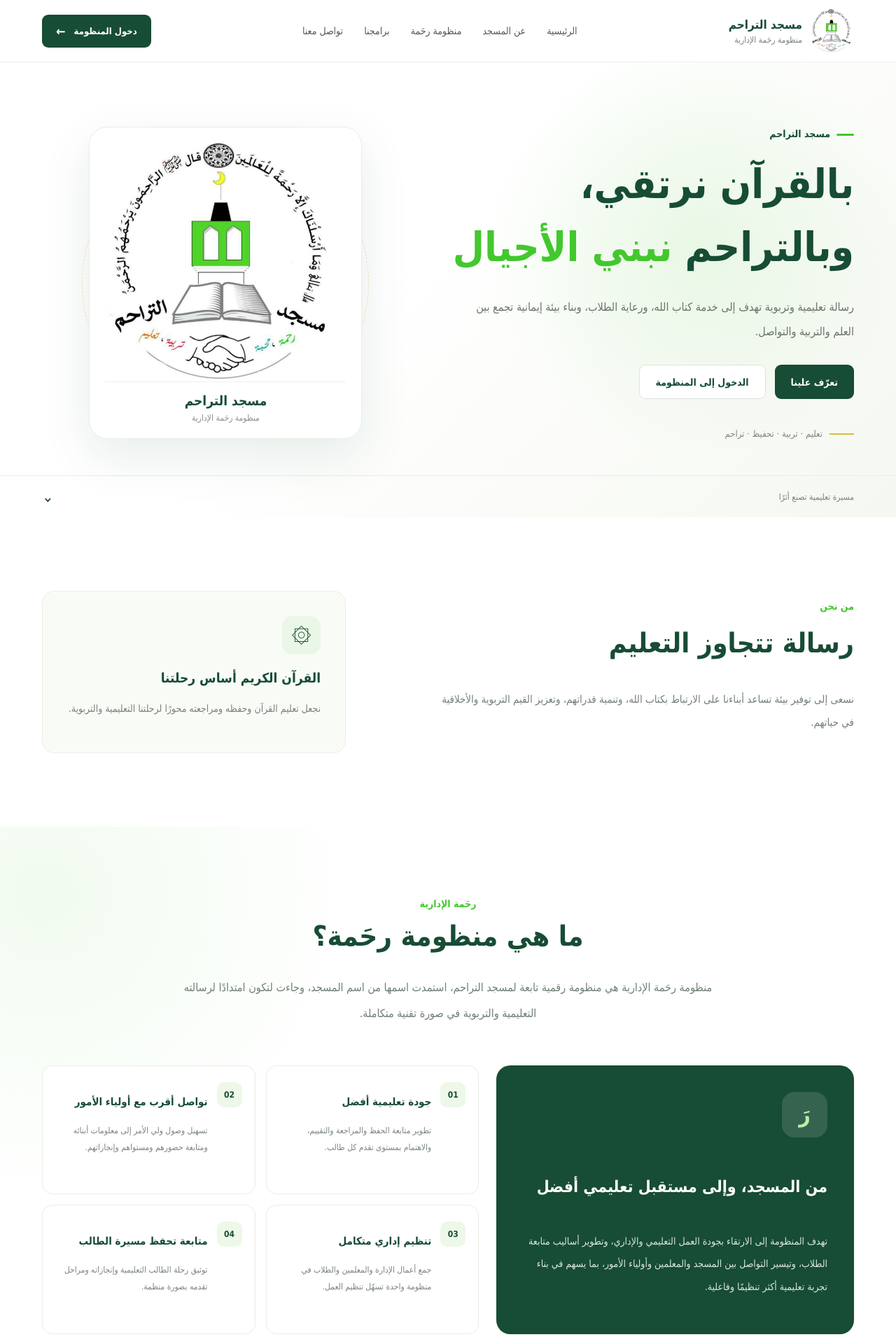
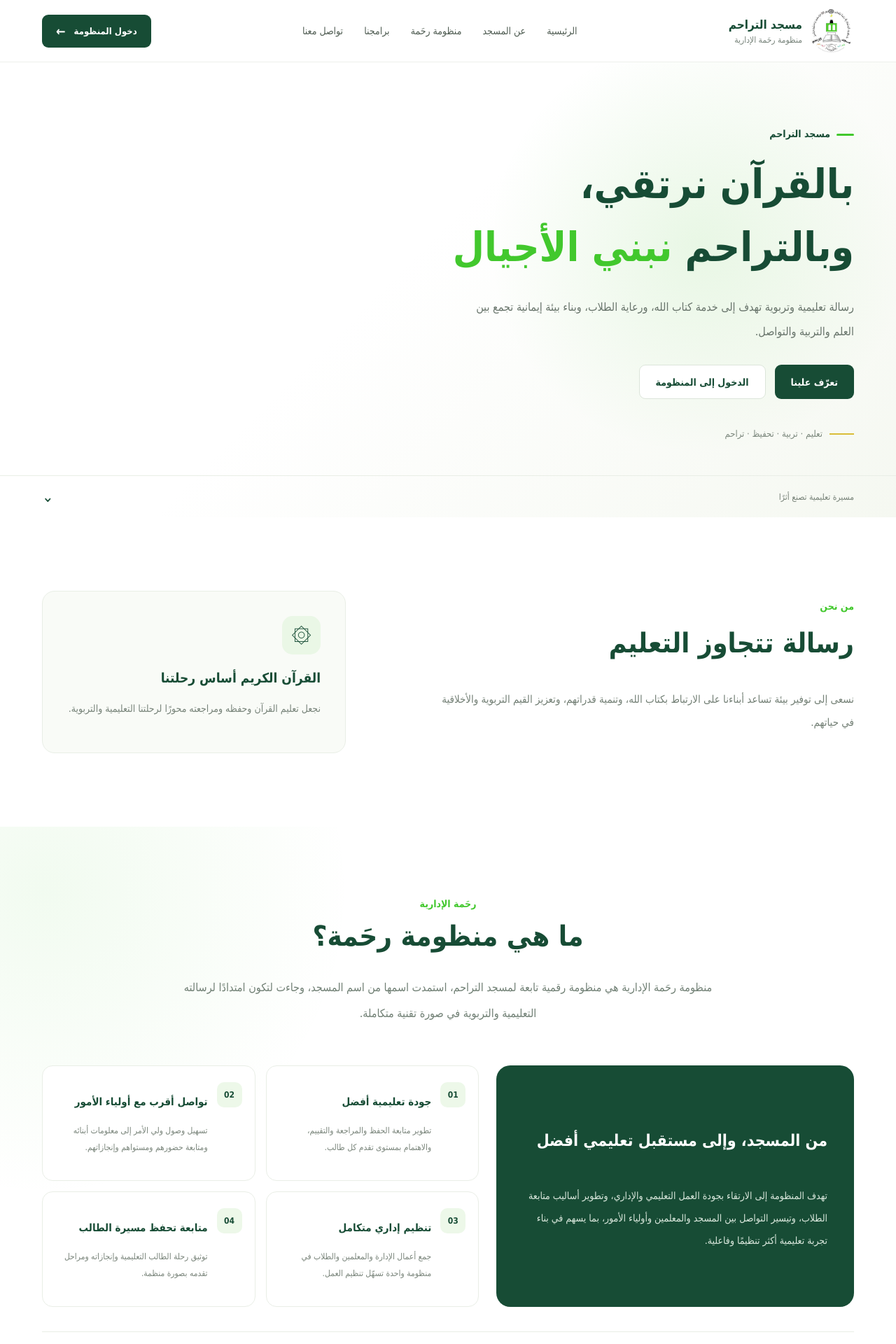
Before and after one commit to AbuMnif/RahmaMosqueSystem, a Next.js app: page / in a window 1280 px wide. Shown: the top 1920 px of the page at 70% size. Built offline with nearby package versions, Linux system fonts and the light colour scheme.

Commit message:
Update page.js

```diff
--- a/app/page.js
+++ b/app/page.js
@@ -24,7 +24,7 @@ const sections = [
     number: "04",
     title: "التواصل مع الأسرة",
     description:
-      "تعزيز التواصل بين المسجد وأولياء الأمور لمتابعة رحلة أبنائهم التعليمية.",
+      "تعزيز التواصل مع أولياء الأمور لمتابعة رحلة أبنائهم التعليمية.",
   },
 ];
 
@@ -41,6 +41,7 @@ export default function HomePage() {
               height={65}
               priority
             />
+
             <span>
               <strong>مسجد التراحم</strong>
               <small>منظومة رحَمة الإدارية</small>
@@ -94,29 +95,6 @@ export default function HomePage() {
               تعليم · تربية · تحفيظ · تراحم
             </div>
           </div>
-
-          <div className="hero-logo-area">
-            <div className="hero-decoration decoration-one" />
-            <div className="hero-decoration decoration-two" />
-
-            <div className="hero-logo-card">
-              <div className="hero-logo-wrap">
-                <Image
-                  src="/images/mosque-logo.jpg"
-                  alt="الشعار الرسمي لمسجد التراحم"
-                  width={430}
-                  height={430}
-                  priority
-                  className="hero-logo"
-                />
-              </div>
-
-              <div className="hero-logo-caption">
-                <strong>مسجد التراحم</strong>
-                <span>منظومة رحَمة الإدارية</span>
-              </div>
-            </div>
-          </div>
         </div>
 
         <div className="hero-bottom">
@@ -163,8 +141,8 @@ export default function HomePage() {
 
           <div className="rahma-content">
             <div className="rahma-main-card">
-              <div className="rahma-symbol">رَ</div>
               <h3>من المسجد، وإلى مستقبل تعليمي أفضل</h3>
+
               <p>
                 تهدف المنظومة إلى الارتقاء بجودة العمل
                 التعليمي والإداري، وتطوير أساليب متابعة
@@ -302,6 +280,15 @@ export default function HomePage() {
           جميع الحقوق محفوظة © مسجد التراحم
         </div>
       </footer>
+
+      <a
+        href="#home"
+        className="back-to-top"
+        aria-label="العودة إلى أعلى الصفحة"
+        title="العودة إلى الأعلى"
+      >
+        ↑
+      </a>
     </main>
   );
 }
```
